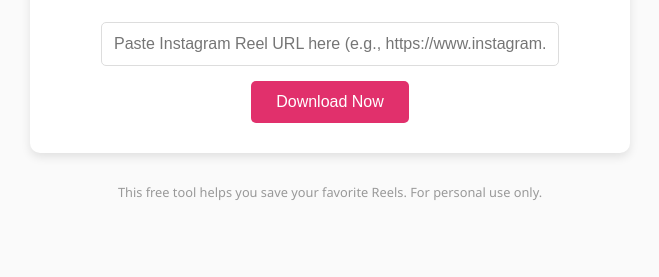
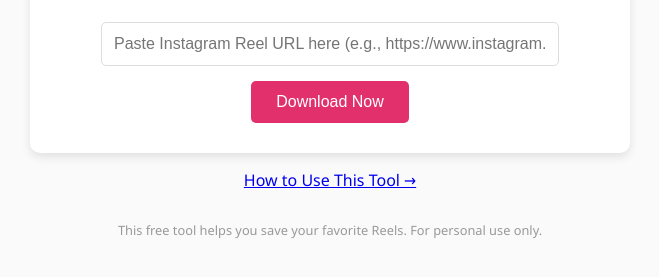
Before and after one commit to sunryser9/reels-downloader, a plain HTML site: page index.html in a window 1280 px wide. Shown: the part 227-504 px from the top of the page, without its empty margins (310-969 px from the left). Drawn offline with Linux system fonts and the light colour scheme.

Commit message:
index.html

```diff
--- a/index.html
+++ b/index.html
@@ -93,6 +93,7 @@
 
         <div id="result"></div>
     </div>
+    <p><a href="/reels-downloader/blog.md">How to Use This Tool →</a></p>
 
     <p class="footer">This free tool helps you save your favorite Reels. For personal use only.</p>
 
```
